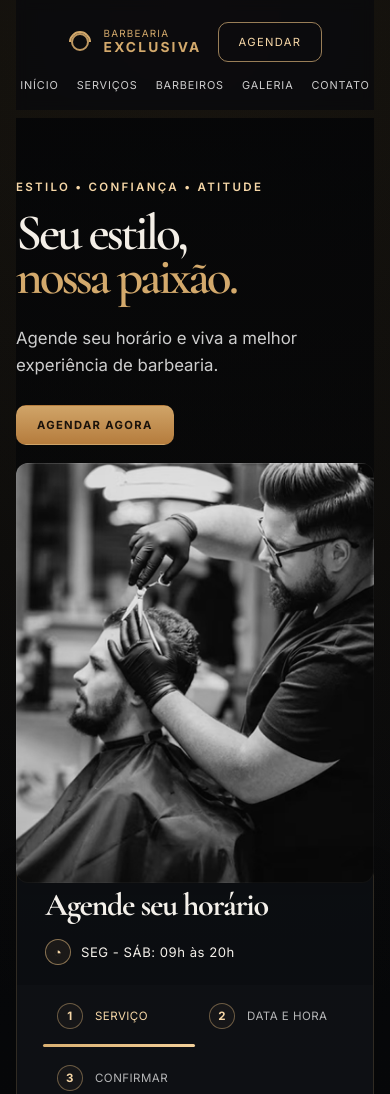
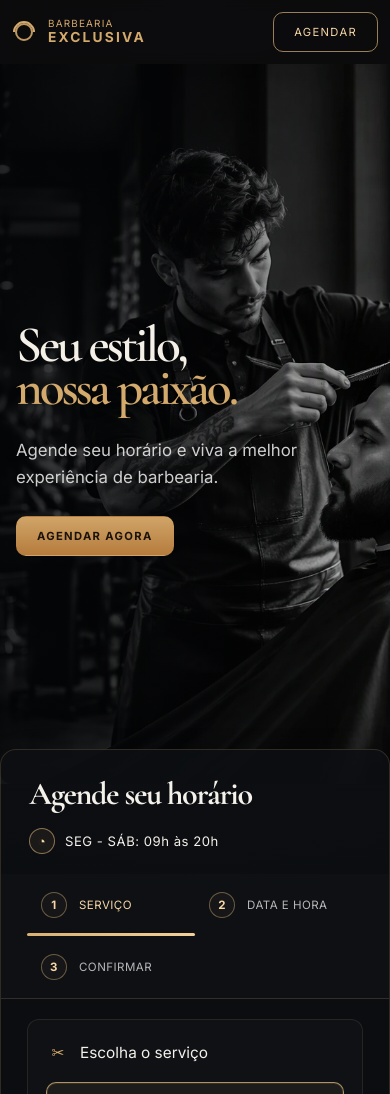
Before and after one commit to ailtonbarreto/barbearia, a plain HTML site: page index.html in a window 390 px wide. Shown: the top 1094 px of the page. Drawn offline with nearby package versions, Linux system fonts and the light colour scheme.

Commit message:
create css

```diff
--- a/index.html
+++ b/index.html
@@ -38,13 +38,13 @@
           <a href="#">Contato</a>
         </nav>
 
-        <button class="btn btn-outline">AGENDAR</button>
+        <button class="btn btn-outline" onclick="location.href='#booking-panel'">AGENDAR</button>
       </header>
 
       <main class="container">
         <section class="hero">
           <div class="hero-copy">
-            <p class="eyebrow">ESTILO • CONFIANÇA • ATITUDE</p>
+
             <h1>
               Seu estilo,<br />
               <span>nossa paixão.</span>
@@ -55,12 +55,11 @@
             <button class="btn btn-primary">AGENDAR AGORA</button>
           </div>
 
-          <div class="hero-image" aria-label="Barbeiro atendendo cliente"></div>
         </section>
 
         <section class="booking-panel" aria-label="Agendamento de serviços">
           <div class="booking-header">
-            <h2>Agende seu horário</h2>
+            <h2 id="booking-panel" >Agende seu horário</h2>
             <div class="hours-badge">
               <span class="badge-icon">◔</span>
               <span>SEG - SÁB: 09h às 20h</span>
@@ -280,19 +279,17 @@
           </div>
 
           <div class="footer-links hours-list">
-            <h4>Horário de funcionamento</h4>
+            <h4>Atendimento</h4>
             <ul>
-              <li>Segunda a Sexta</li>
-              <li>09h às 20h</li>
-              <li>Sábado</li>
-              <li>09h às 20h</li>
+              <li>Segunda a Sexta - 09h às 20h</li>
+              <li>Sábado - 09h às 20h</li>
             </ul>
           </div>
         </div>
 
         <div class="footer-bottom container">
           <span>© 2025 Barbearia Exclusiva. Todos os direitos reservados.</span>
-          <span>Desenvolvido com <strong>♥</strong> por sua agência</span>
+          <span>Desenvolvido por <strong>Ailton Barreto</strong></span>
         </div>
       </footer>
     </div>
--- a/styles.css
+++ b/styles.css
@@ -116,7 +116,7 @@ img {
 }
 
 .main-nav {
-  display: flex;
+  display: none;
   align-items: center;
   justify-content: center;
   gap: 36px;
@@ -162,39 +162,29 @@ img {
 .hero {
   position: relative;
   display: grid;
-  grid-template-columns: 1.05fr 1.2fr;
+  grid-template-columns: 1fr;
   align-items: center;
   min-height: 720px;
-  margin-top: 8px;
   padding: 26px 0 12px;
+  background-image: url("./hero.webp");
+  background-size: cover;
+  background-position: center;
 }
 
 .hero::before {
   content: "";
   position: absolute;
   inset: 0;
-  background: linear-gradient(90deg, rgba(4, 5, 7, 0.9) 10%, rgba(4, 5, 7, 0.18) 48%, rgba(4, 5, 7, 0.64) 100%);
+  background: linear-gradient(90deg, rgba(4, 5, 7, 0.88) 0%, rgba(4, 5, 7, 0.52) 50%, rgba(4, 5, 7, 0.12) 100%);
   border-radius: 0 0 12px 12px;
 }
 
-.hero-copy,
-.hero-image {
+.hero-copy {
   position: relative;
   z-index: 1;
-}
-
-.hero-copy {
   padding: 52px 0 68px 16px;
 }
 
-.eyebrow {
-  margin: 0 0 18px;
-  color: var(--gold-soft);
-  font-size: 0.72rem;
-  font-weight: 600;
-  letter-spacing: 0.2em;
-  text-transform: uppercase;
-}
 
 .hero h1 {
   margin: 0;
@@ -216,15 +206,6 @@ img {
   color: rgba(255, 255, 255, 0.8);
   font-size: 1.05rem;
   line-height: 1.6;
-}
-
-.hero-image {
-  min-height: 680px;
-  background-image: url("./hero.jpg");
-  background-size: cover;
-  background-position: center;
-  border-radius: 0 0 0 12px;
-  box-shadow: inset 0 0 0 1px rgba(255, 255, 255, 0.04);
 }
 
 .booking-panel {
@@ -798,21 +779,8 @@ img {
     font-size: 0.68rem;
   }
 
-  .hero {
-    grid-template-columns: 1fr;
-  }
-
   .hero-copy {
     padding: 36px 0 18px 0;
-  }
-
-  .hero::before {
-    background: linear-gradient(180deg, rgba(4, 5, 7, 0.88) 0%, rgba(4, 5, 7, 0.38) 100%);
-  }
-
-  .hero-image {
-    min-height: 420px;
-    border-radius: 12px;
   }
 
   .booking-grid {
@@ -829,9 +797,30 @@ img {
 }
 
 @media (max-width: 720px) {
+  .container {
+    width: 100%;
+    margin: 0;
+  }
+
+  .hero-copy {
+    padding: 36px 16px 18px;
+  }
+
+  .footer {
+    padding: 28px 16px 12px;
+  }
+
   .topbar {
     flex-wrap: wrap;
-    justify-content: center;
+    padding: 12px;
+  }
+
+  .hero {
+    background-position: -440px center;
+  }
+
+  .subtitle {
+    max-width: 300px;
   }
 
   .main-nav {
@@ -855,6 +844,7 @@ img {
 
   .feature-strip {
     grid-template-columns: 1fr;
+    margin: 1rem;
   }
 
   .footer-grid,
```
Also changed, not shown: hero.jpg (deleted), hero.webp (added).
